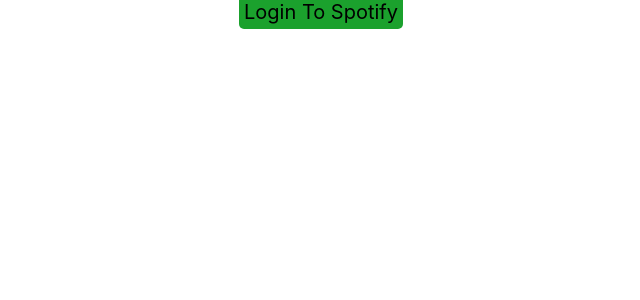
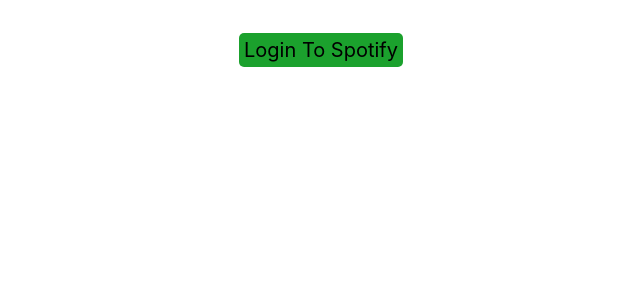
Before and after one commit to Muhhabbir/hands-on, a React (Create React App) app: page / in a window 1280 px wide. Shown: the top 300 px of the page, without its empty margins (319-959 px from the left). Built offline with nearby package versions, Linux system fonts and the light colour scheme.

Commit message:
HW modul 5 sesi 2 ui library

```diff
--- a/src/pages/LoginPage/index.js
+++ b/src/pages/LoginPage/index.js
@@ -2,6 +2,7 @@
 import { useDispatch } from "react-redux";
 import { setToken } from "../../reducer/slicer";
 import url from "../../spotipi/spotify";
+import { Center, Box, Link } from "@chakra-ui/react";
 
 const LoginPage = () => {
   const dispatch = useDispatch();
@@ -19,16 +20,15 @@
   };
 
   return (
-    <div className="login-container">
-      <div className="login-button">
-        <a
-          href={url}
-          className="login-text"
-        >
-          Login To Spotify
-        </a>
-      </div>
-    </div>
+    <>
+      <Center h="100px">
+        <Box p="3" bgColor="green.300" borderRadius="md">
+              <Link href={url} color="black">
+                Login To Spotify
+              </Link>
+        </Box>
+      </Center>
+    </>
   );
 };
 
--- a/src/pages/PlaylistPage/index.js
+++ b/src/pages/PlaylistPage/index.js
@@ -3,6 +3,7 @@
 import Song from "../../components/Song";
 import Search from "../../components/Search";
 import { retrieveSongs } from "../../api/axios";
+import { Text } from "@chakra-ui/react";
 
 import Form from "../../components/Form";
 
@@ -41,9 +42,9 @@
   return (
     <div>
       <div className="playlist-header">
-        <h2>
+        <Text fontSize="50px" fontWeight="bold" mb="7">
           Create Playlist
-        </h2>
+        </Text>
       </div>
       <Search getSong={getSong} setSearchSong={setSearchSong} />
       <Form songUris={selectedSongs} />
```
